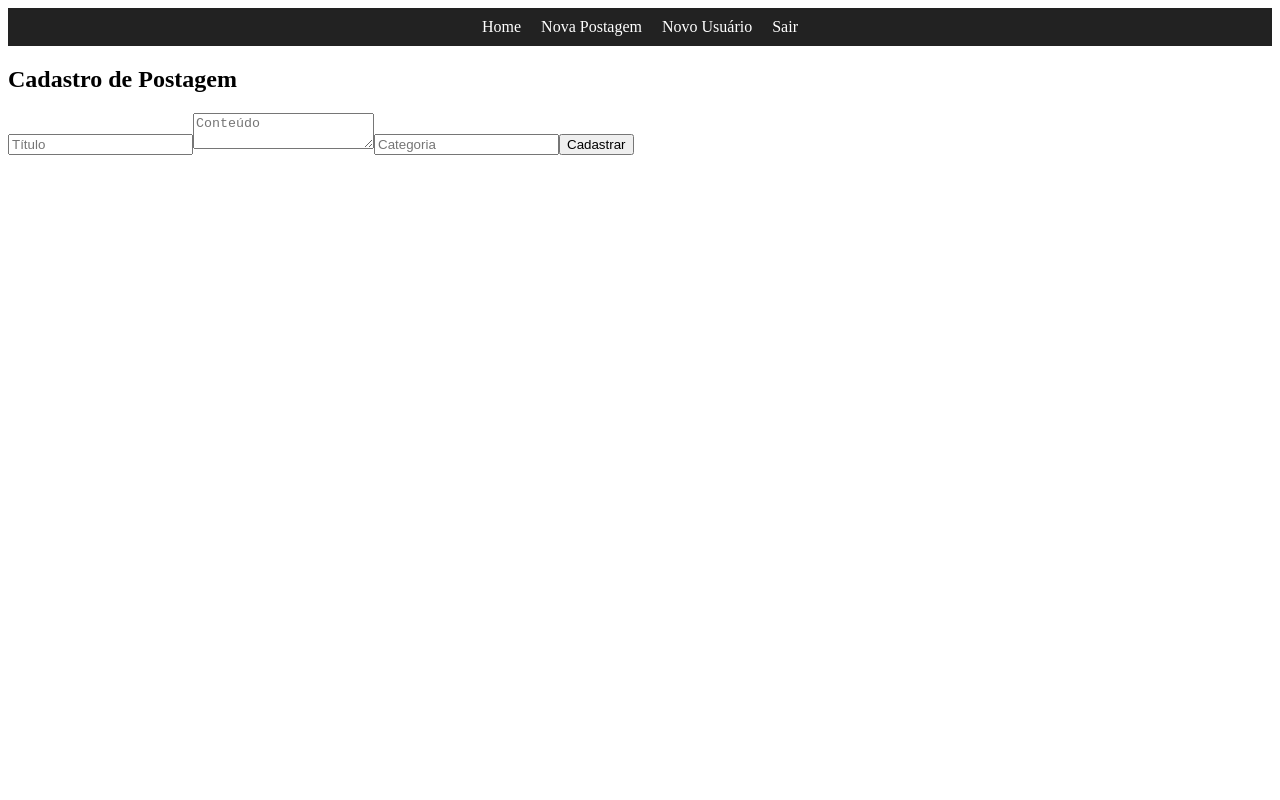
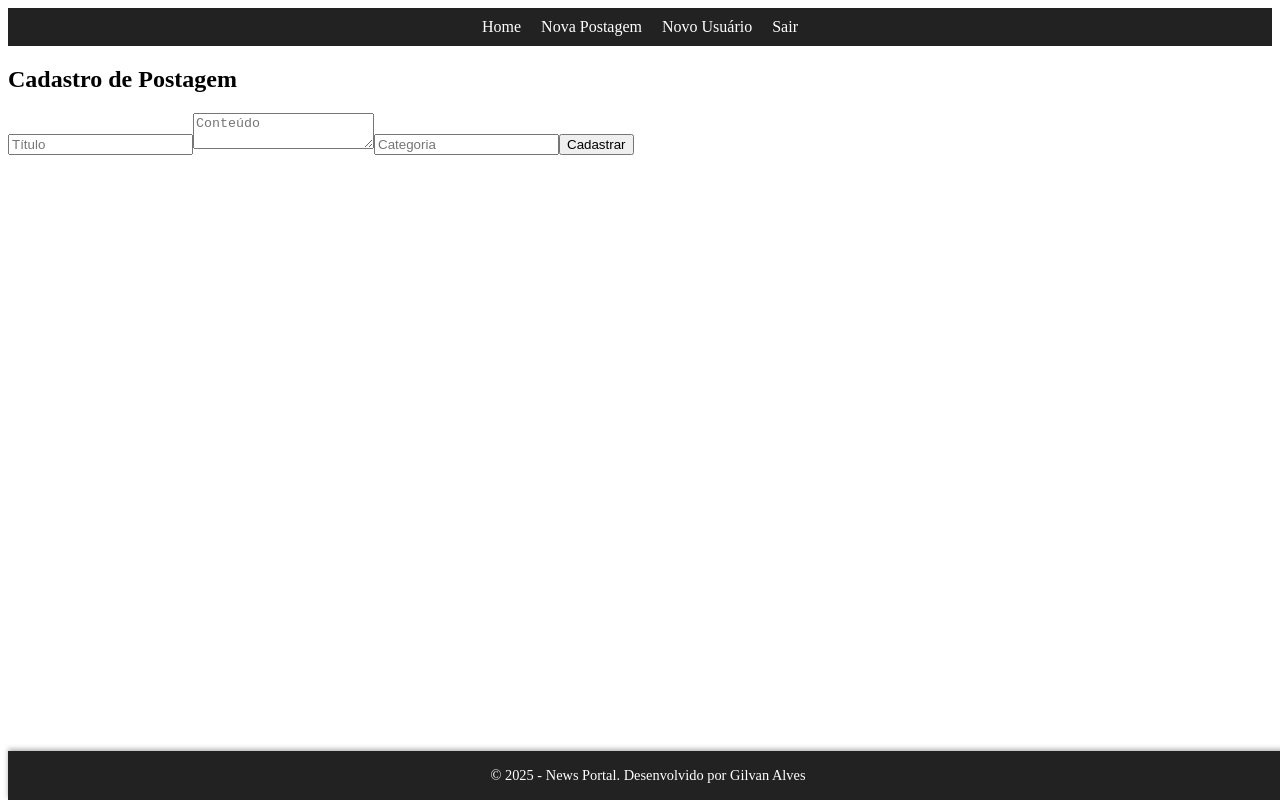
Before and after one commit to Gilvan-R-A/news-website, an Angular app in the folder news-frontend/: page /cadastro-postagem in a window 1280 px wide. Built offline with nearby package versions, Linux system fonts and the light colour scheme; sample sign-in values are in the browser's storage.

Commit message:
feat: add footer to post registration page

```diff
--- a/news-frontend/src/app/components/cadastro-postagem/cadastro-postagem.component.html
+++ b/news-frontend/src/app/components/cadastro-postagem/cadastro-postagem.component.html
@@ -12,3 +12,5 @@
 
     </form>
 </div>
+
+<app-footer></app-footer>
--- a/news-frontend/src/app/components/cadastro-postagem/cadastro-postagem.component.ts
+++ b/news-frontend/src/app/components/cadastro-postagem/cadastro-postagem.component.ts
@@ -4,11 +4,11 @@ import { Postagem } from '../../models/postagem';
 import { FormsModule } from '@angular/forms';
 import { CommonModule, DatePipe } from '@angular/common';
 import { NavbarComponent } from '../navbar/navbar.component';
-
+import { FooterComponent } from '../footer/footer.component';
 @Component({
   selector: 'app-cadastro-postagem',
   standalone: true,
-  imports: [CommonModule, FormsModule, NavbarComponent],
+  imports: [CommonModule, FormsModule, NavbarComponent, FooterComponent],
   providers: [DatePipe],
   templateUrl: './cadastro-postagem.component.html',
   styleUrl: './cadastro-postagem.component.scss'
```
